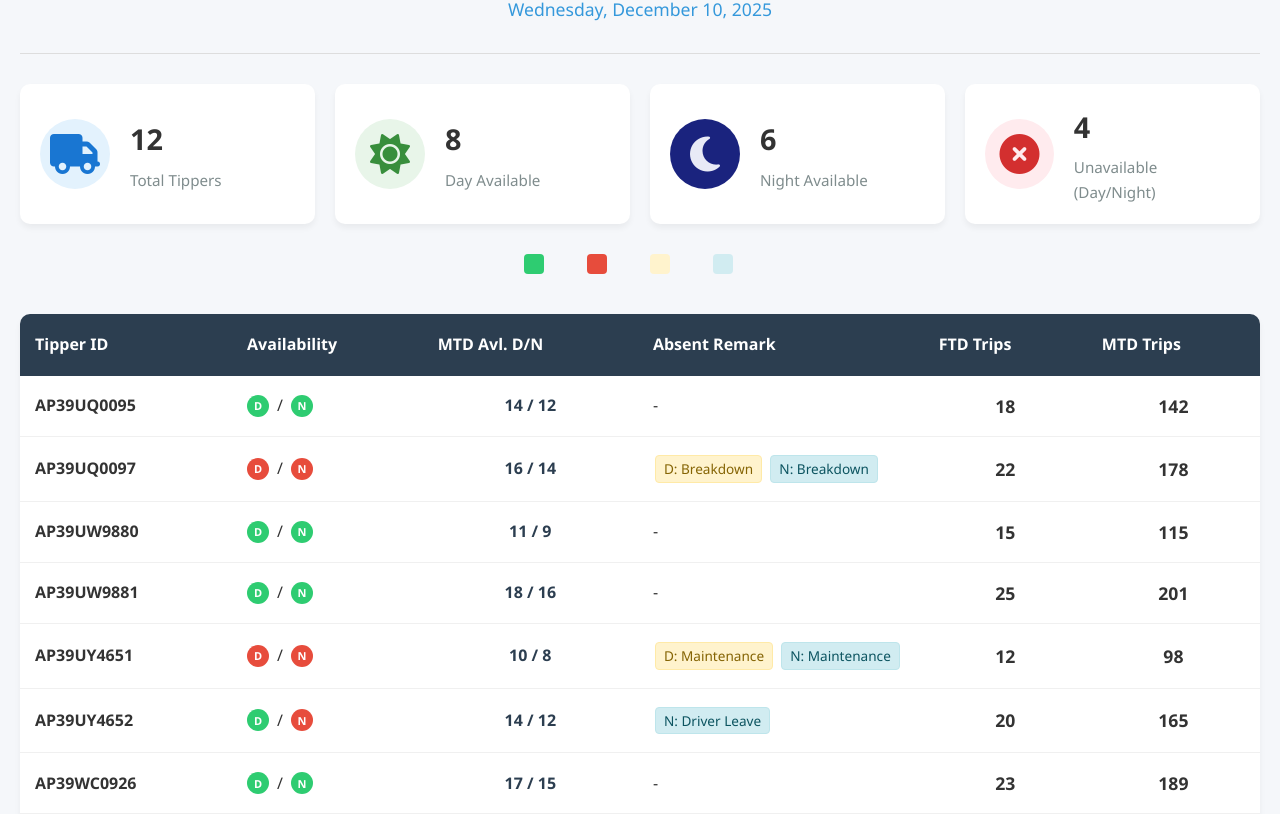
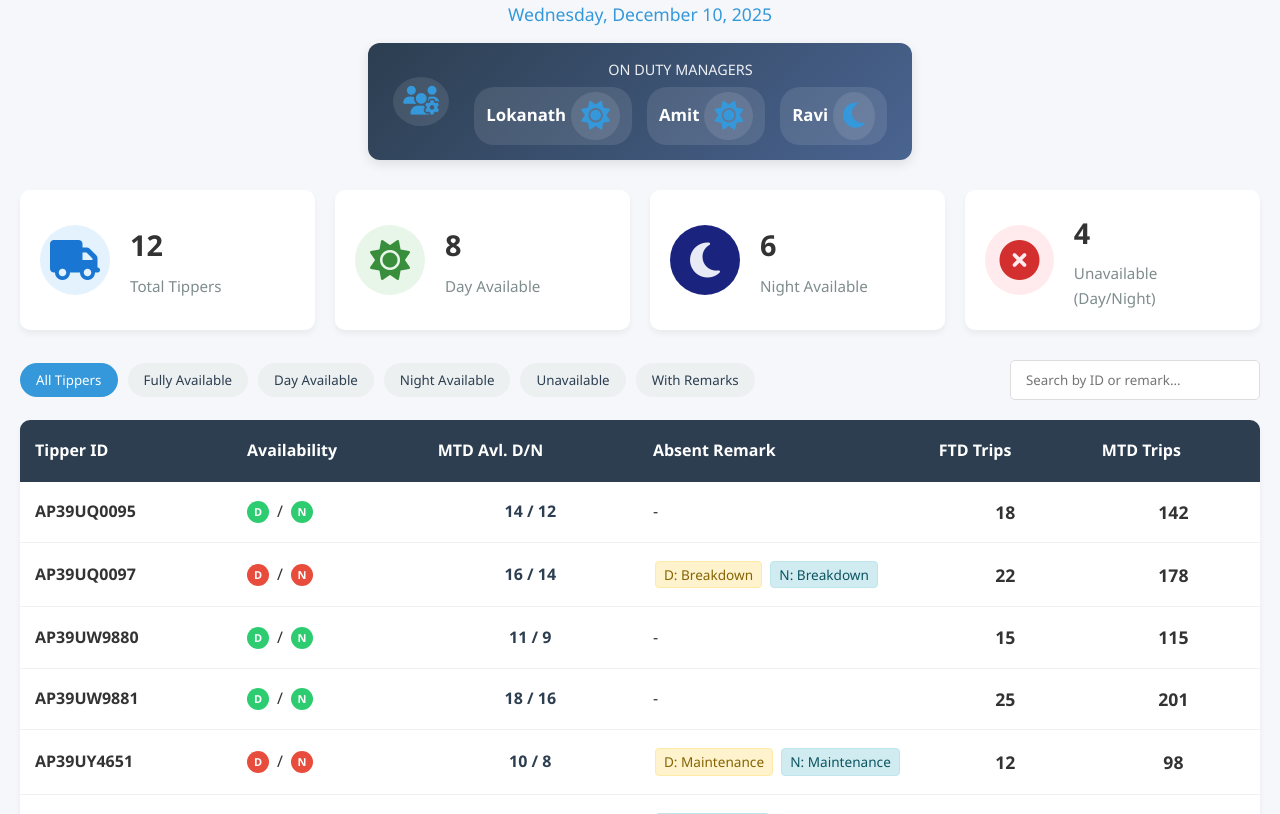
Before and after one commit to bimal-bp/Tipper-avialable, a plain HTML site: page index.html in a window 1280 px wide. Shown: the part 81-895 px from the top of the page. Drawn offline with Linux system fonts and the light colour scheme.

Commit message:
Update index.html

```diff
--- a/index.html
+++ b/index.html
@@ -28,25 +28,85 @@
         header {
             text-align: center;
             margin-bottom: 30px;
-            padding-bottom: 20px;
-            border-bottom: 1px solid #ddd;
+        }
+
+        .header-content {
+            margin-bottom: 15px;
         }
 
         h1 {
             color: #2c3e50;
             margin-bottom: 5px;
+            font-size: 2.2rem;
         }
 
         .date-display {
             color: #3498db;
             font-size: 1.1rem;
             font-weight: 500;
-            margin-bottom: 10px;
+            margin-bottom: 5px;
         }
 
-        .subtitle {
-            color: #7f8c8d;
-            font-size: 1.1rem;
+        .shift-managers-container {
+            display: flex;
+            justify-content: center;
+            margin-bottom: 30px;
+        }
+
+        .shift-managers {
+            display: flex;
+            background: linear-gradient(135deg, #2c3e50, #4a6491);
+            color: white;
+            border-radius: 12px;
+            padding: 15px 25px;
+            box-shadow: 0 4px 12px rgba(0, 0, 0, 0.1);
+            align-items: center;
+            gap: 25px;
+            min-width: 500px;
+            max-width: 700px;
+        }
+
+        .shift-managers i {
+            font-size: 1.8rem;
+            color: #3498db;
+            background: rgba(255, 255, 255, 0.1);
+            padding: 10px;
+            border-radius: 50%;
+        }
+
+        .shift-managers-content {
+            flex: 1;
+        }
+
+        .shift-managers-title {
+            font-size: 0.9rem;
+            opacity: 0.9;
+            margin-bottom: 5px;
+            font-weight: 500;
+        }
+
+        .shift-managers-list {
+            display: flex;
+            gap: 15px;
+            font-size: 1.05rem;
+            font-weight: 600;
+        }
+
+        .manager-item {
+            display: flex;
+            align-items: center;
+            gap: 5px;
+            padding: 5px 12px;
+            background: rgba(255, 255, 255, 0.1);
+            border-radius: 20px;
+        }
+
+        .day-shift {
+            color: #f39c12;
+        }
+
+        .night-shift {
+            color: #3498db;
         }
 
         .dashboard-stats {
@@ -91,27 +151,6 @@
             color: #7f8c8d;
             font-weight: 500;
             font-size: 0.95rem;
-        }
-
-        .availability-legend {
-            display: flex;
-            justify-content: center;
-            gap: 20px;
-            margin-bottom: 20px;
-            flex-wrap: wrap;
-        }
-
-        .legend-item {
-            display: flex;
-            align-items: center;
-            margin-right: 15px;
-        }
-
-        .legend-color {
-            width: 20px;
-            height: 20px;
-            border-radius: 4px;
-            margin-right: 8px;
         }
 
         .controls {
@@ -325,11 +364,32 @@
                 padding: 12px 8px;
                 font-size: 0.9rem;
             }
+
+            .shift-managers {
+                min-width: auto;
+                flex-direction: column;
+                gap: 15px;
+                padding: 15px;
+            }
+
+            .shift-managers-list {
+                flex-direction: column;
+                gap: 8px;
+                width: 100%;
+            }
+
+            .manager-item {
+                justify-content: center;
+            }
         }
 
         @media (max-width: 576px) {
             .dashboard-stats {
                 grid-template-columns: 1fr;
+            }
+
+            h1 {
+                font-size: 1.8rem;
             }
         }
     </style>
@@ -337,8 +397,33 @@
 <body>
     <div class="container">
         <header>
-            <h1><i class="fas fa-truck-loading"></i> Tipper Availability Dashboard</h1>
-            <div class="date-display" id="currentDate"></div>
+            <div class="header-content">
+                <h1><i class="fas fa-truck-loading"></i> Tipper Availability Dashboard</h1>
+                <div class="date-display" id="currentDate"></div>
+            </div>
+
+            <div class="shift-managers-container">
+                <div class="shift-managers">
+                    <i class="fas fa-users-cog"></i>
+                    <div class="shift-managers-content">
+                        <div class="shift-managers-title">ON DUTY MANAGERS</div>
+                        <div class="shift-managers-list">
+                            <div class="manager-item">
+                                <span>Lokanath</span>
+                                <i class="fas fa-sun day-shift"></i>
+                            </div>
+                            <div class="manager-item">
+                                <span>Amit</span>
+                                <i class="fas fa-sun day-shift"></i>
+                            </div>
+                            <div class="manager-item">
+                                <span>Ravi</span>
+                                <i class="fas fa-moon night-shift"></i>
+                            </div>
+                        </div>
+                    </div>
+                </div>
+            </div>
         </header>
 
         <div class="dashboard-stats">
@@ -383,24 +468,16 @@
             </div>
         </div>
 
-        <div class="availability-legend">
-            <div class="legend-item">
-                <div class="legend-color status-green"></div>
+        <div class="controls">
+            <div class="filter-options">
+                <button class="filter-btn active" data-filter="all">All Tippers</button>
+                <button class="filter-btn" data-filter="fully-available">Fully Available</button>
+                <button class="filter-btn" data-filter="day-available">Day Available</button>
+                <button class="filter-btn" data-filter="night-available">Night Available</button>
+                <button class="filter-btn" data-filter="unavailable">Unavailable</button>
+                <button class="filter-btn" data-filter="with-remark">With Remarks</button>
             </div>
-            <div class="legend-item">
-                <div class="legend-color status-red"></div>
-            </div>
-            <div class="legend-item">
-                <div style="background-color: #fff3cd; width: 20px; height: 20px; border-radius: 4px; margin-right: 8px;"></div>
-            </div>
-            <div class="legend-item">
-                <div style="background-color: #d1ecf1; width: 20px; height: 20px; border-radius: 4px; margin-right: 8px;"></div>
-            </div>
-        </div>
-
-        <div class="controls">
-
-
+            <input type="text" class="search-box" id="searchInput" placeholder="Search by ID or remark...">
         </div>
 
         <div class="table-container">
@@ -409,7 +486,7 @@
                     <tr>
                         <th>Tipper ID</th>
                         <th>Availability</th>
-                        <th>MTD Avl. D/N </th>
+                        <th>MTD Avl. D/N</th>
                         <th>Absent Remark</th>
                         <th>FTD Trips</th>
                         <th>MTD Trips</th>
```
